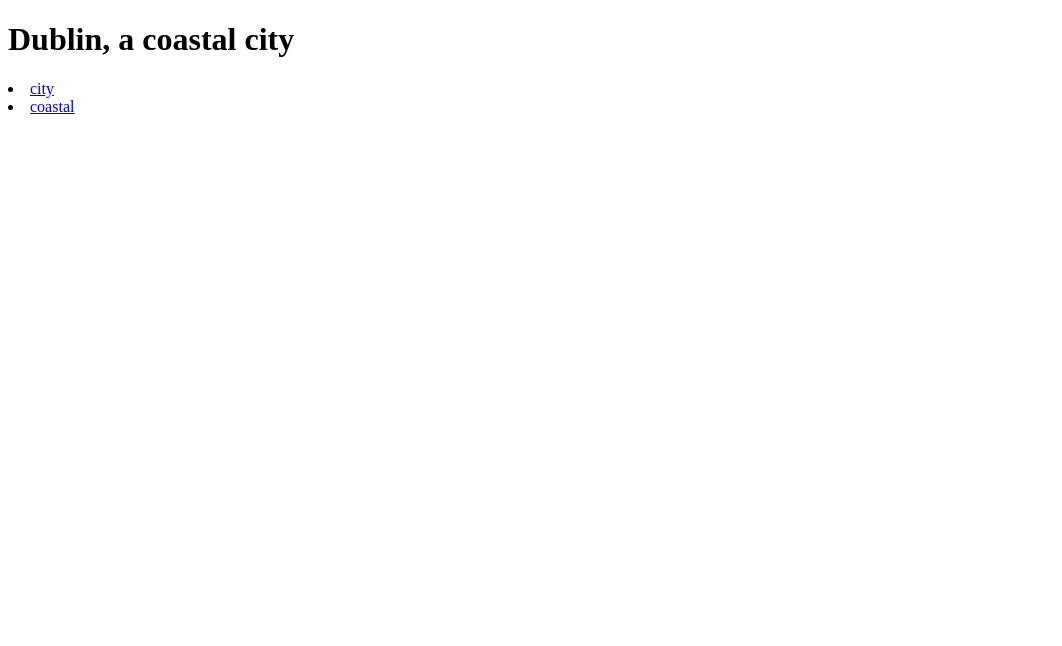
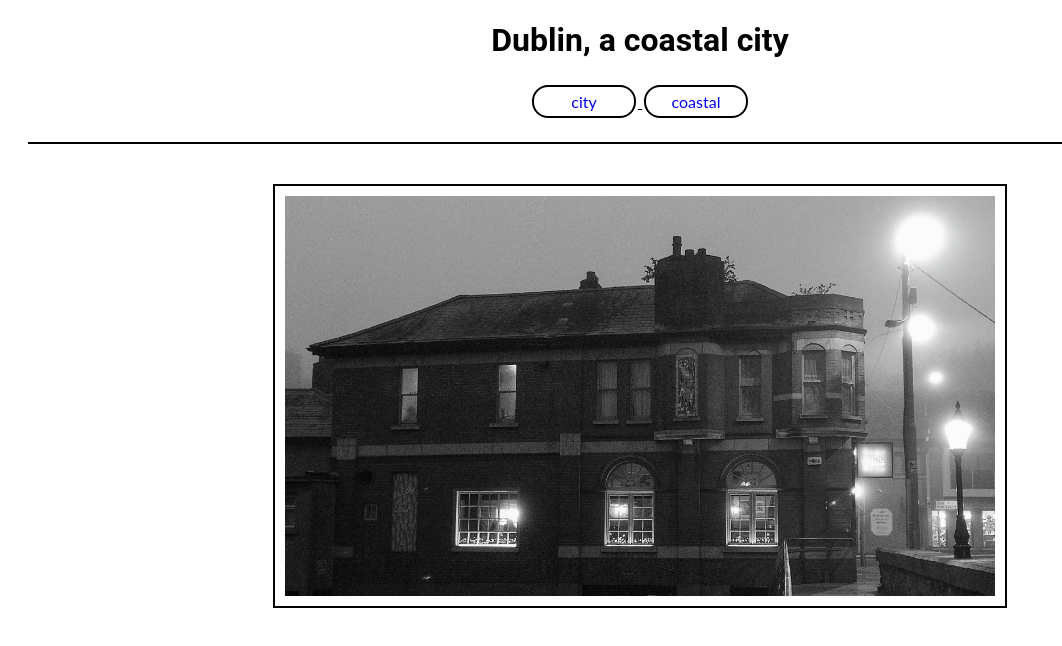
Before and after one commit to SharifElHaloul/Dublin-photos, a plain HTML site: page index.html in a window 1280 px wide. Shown: the whole page, without its empty margins (0-1062 px from the left). Drawn offline with Linux system fonts and the light colour scheme.

Commit message:
feat: added images to the webpages

```diff
--- a/index.html
+++ b/index.html
@@ -3,6 +3,7 @@
 <head>
     <meta charset="UTF-8">
     <meta name="viewport" content="width=device-width, initial-scale=1.0">
+    <link rel="stylesheet" href="assets/css/style.css">
     <title>Dublin</title>
 </head>
 <body>
@@ -18,5 +19,11 @@
         </u>
     </nav>
 
+    <section>
+        <figure>
+            <img src="assets/images/city.jpg" alt="an image of urban dublin">
+        </figure>
+    </section>
+
 </body>
 </html>
```
Also changed, not shown: coast.html (+6 -0 lines), assets/images/beach.jpg (added), assets/images/city.jpg (added).
